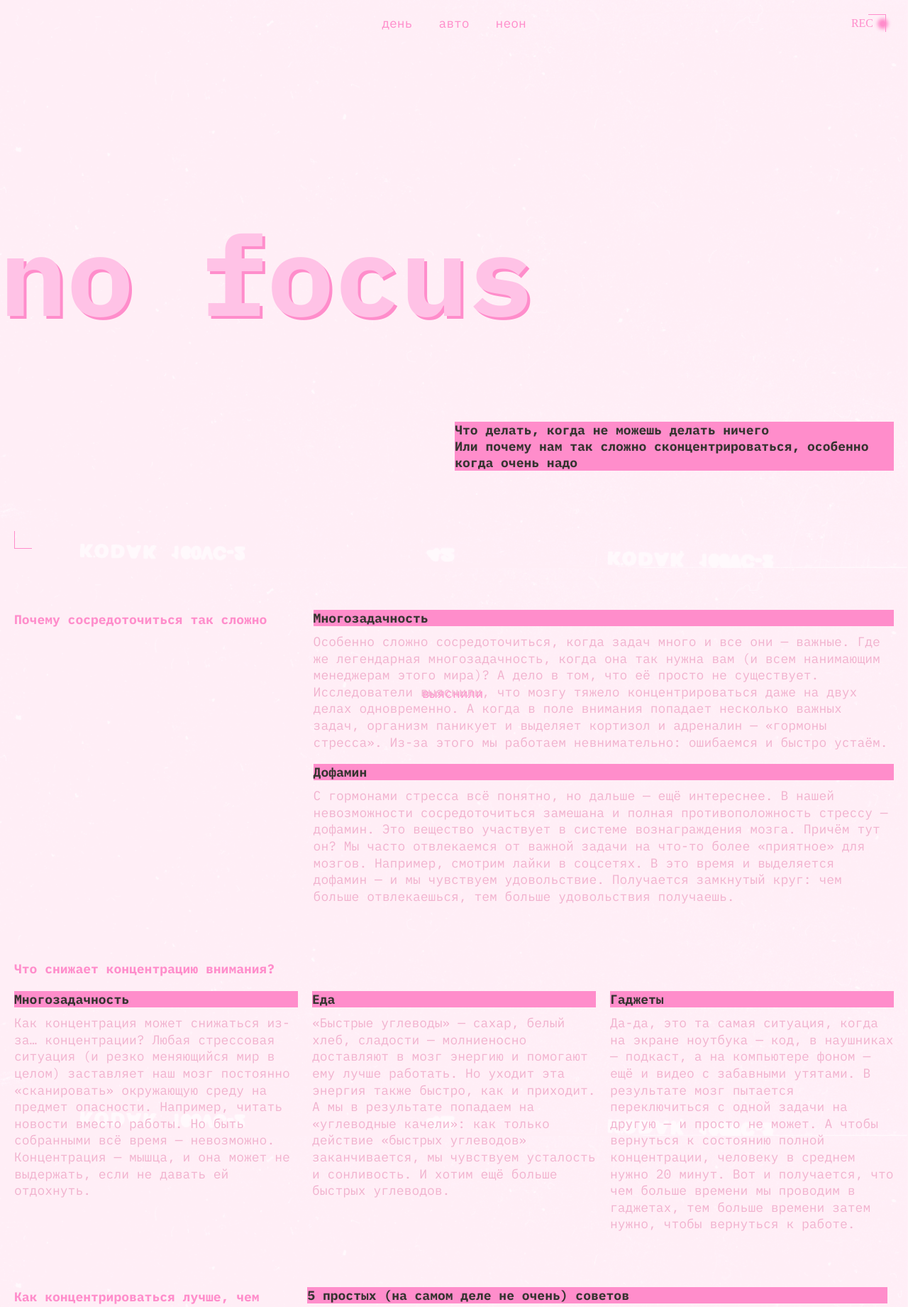
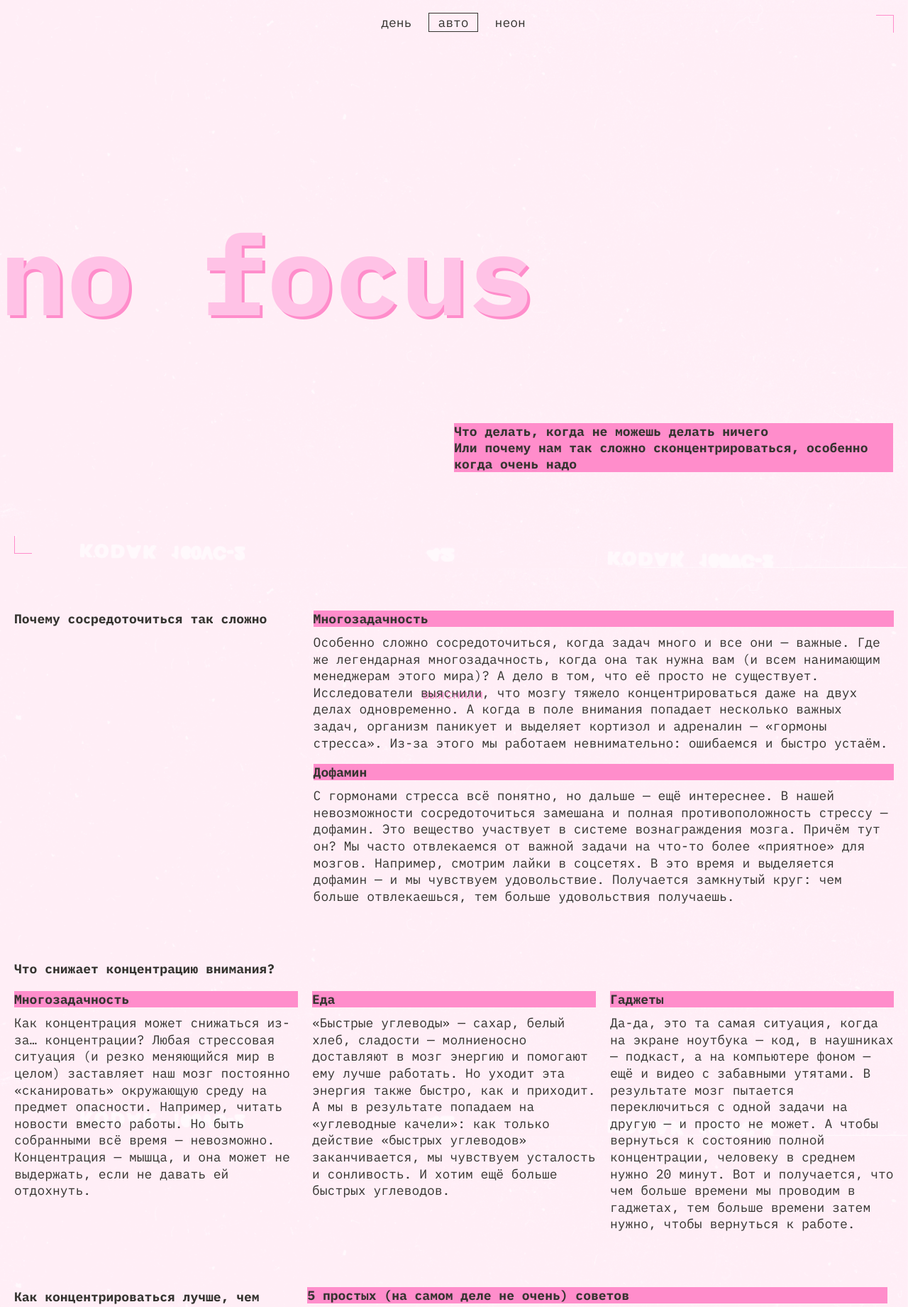
Before and after one commit to Genya1501/slozhno-sosredotochitsya, a plain HTML site: page index.html in a window 1280 px wide. Shown: the top 1841 px of the page at 71% size. Drawn offline with Linux system fonts and the light colour scheme.

Commit message:
Исправления

```diff
--- a/index.html
+++ b/index.html
@@ -41,13 +41,13 @@
           </li>
         </ul>
       </nav>
-      <h1 class="header__heading">no focus</h1>
-      <p class="header__text">
+      <h1 class="header__heading accent-shadow-text">no focus</h1>
+      <p class="header__text accent-background">
         Что делать, когда не можешь делать ничего <br />
         Или почему нам так сложно сконцентрироваться, особенно когда очень надо
       </p>
     </header>
-    <main class="main__content">
+    <main class="content">
       <section class="why">
         <h2 class="why__heading">Почему сосредоточиться так сложно</h2>
         <ul class="why__list">
--- a/styles/dark.css
+++ b/styles/dark.css
@@ -6,20 +6,31 @@
 
 
 .page.theme_dark {
-  --text-color-dark: #ff0070;
+  --accent-clr: #ff0070;
   --accent-clr-with-background: #000028;
-  --color-h1-dark: #db00ff;
-  --text-color-dark-main: #f1b2ce;
+  --accent-heading-clr: #db00ff;
+  --text-clr: #f1b2ce;
   --button-hover-clr: #ff007066;
+  --heading-clr: #ff0070;
+  --decorative-bracket-clr: #ff0070;
+  --menu-clr: #ff0070;
+  --headers-clr: #ff0070;
+  --rec-decoration-clr: #ff0070;
   --cover-image: url(../images/cover-image-dark.png);
 }
+
 @media (prefers-color-scheme: dark) {
   :root {
-    --text-color: #ff0070;
+    --accent-clr: #ff0070;
     --accent-clr-with-background: #000028;
     --accent-heading-clr: #db00ff;
     --text-clr: #f1b2ce;
     --button-hover-clr: #ff007066;
+    --heading-clr: #ff0070;
+    --decorative-bracket-clr: #ff0070;
+    --menu-clr: #ff0070;
+    --headers-clr: #ff0070;
+    --rec-decoration-clr: #ff0070;
     --cover-image: url(../images/cover-image-dark.png);
   }
 }
--- a/styles/light.css
+++ b/styles/light.css
@@ -9,7 +9,12 @@
   --accent-clr: #ff8dcb;
   --accent-clr-with-background: #353430;
   --accent-heading-clr: #ffc2e6;
+  --text-clr: #353430;
+  --button-hover-clr: #32312d66;
+  --decorative-bracket-clr: #353430;
+  --menu-clr: #353430;
   --rec-decoration-clr: transparent;
+  --heading-clr: #353430;
 }
 
 @media (prefers-color-scheme: light) {
@@ -18,6 +23,11 @@
     --accent-clr: #ff8dcb;
     --accent-clr-with-background: #353430;
     --accent-heading-clr: #ffc2e6;
+    --text-clr: #353430;
+    --button-hover-clr: #32312d66;
+    --decorative-bracket-clr: #353430;
+    --menu-clr: #353430;
     --rec-decoration-clr: transparent;
+    --heading-clr: #353430;
   }
 }
--- a/styles/style.css
+++ b/styles/style.css
@@ -1,19 +1,7 @@
 /* Основные стили проекта. Это стили для темы, которую вы верстаете первой. */
-:root {
-  --accent-clr: #ff0070;
-  --accent-clr-with-background: #000028;
-  --accent-heading-clr: #db00ff;
-  --text-clr: #f1b2ce;
-  --button-hover-clr: #ff007066;
-  --cover-image: url(../images/cover-image-dark.png);
-  --main-font: "IBM Plex mono";
-  --accent-heading-fs-mobile: clamp(7.25rem, 7.0115rem + 1.0178vw, 7.5rem);
-  --accent-heading-fs-desktop: clamp(7.5rem, 0.5625rem + 14.4531vw, 9.8125rem);
-  --bold: 700;
-}
 .page {
   margin: 0 auto;
-  padding: 10px;
+  padding: 0 10px 0 10px;
   background-image: var(--cover-image);
   background-repeat: no-repeat;
   background-position: top center;
@@ -25,8 +13,8 @@
   display: flex;
   align-items: center;
   gap: 10px;
-  margin: 4px 12px 0 0;
-  color: var(--accent-clr);
+  margin: 14px 12px 0 0;
+  color: var(--rec-decoration-clr);
   inset-inline-end: 0;
   inset-block-start: 0;
 }
@@ -37,8 +25,8 @@
   border-radius: 50%;
   inline-size: 7px;
   block-size: 7px;
-  background-color: var(--accent-clr);
-  box-shadow: 0 0 5px 4px var(--accent-clr);
+  background-color: var(--rec-decoration-clr);
+  box-shadow: 0 0 5px 4px var(--rec-decoration-clr);
 }
 .header {
   position: relative;
@@ -48,7 +36,8 @@
 }
 .decorated-zone::before {
   content: "";
-  inset: 0 93%;
+  top: 9px;
+  right: 0;
   position: absolute;
   inline-size: 25px;
   block-size: 25px;
@@ -57,7 +46,8 @@
 }
 .decorated-zone::after {
   content: "";
-  inset: 91% 0 0 0;
+  left: 0;
+  bottom: 10px;
   position: absolute;
   inline-size: 25px;
   block-size: 25px;
@@ -65,7 +55,7 @@
   border-left: 1px solid var(--accent-clr);
 }
 .header__theme-menu {
-  margin: 66px 8px 0 0;
+  margin: 73px 2px 0 0;
   justify-self: end;
 }
 .header__theme-menu-list {
@@ -74,7 +64,7 @@
   gap: 13px;
 }
 .header__theme-menu-button {
-  color: var(--accent-clr);
+  color: var(--menu-clr);
   background-color: transparent;
   border: none;
   padding: 2.5px 12px;
@@ -84,53 +74,53 @@
   line-height: 1.125em;
   text-align: center;
   text-transform: lowercase;
+  cursor: pointer;
 }
 .header__theme-menu-button:hover {
   outline: 1px solid var(--button-hover-clr);
 }
-
 .header__theme-menu-button:focus {
   outline: none;
 }
-
 .header__theme-menu-button:focus-visible {
   border-bottom: 1px solid var(--accent-clr);
-  outline: none;
 }
-
 .header__theme-menu-button_active {
   outline: 1px solid var(--menu-clr);
-  pointer-events: none;
 }
 .header__heading {
+  margin-top: 66px;
+}
+.accent-shadow-text {
   color: var(--accent-heading-clr);
   font-weight: var(--bold);
   font-size: var(--accent-heading-fs-mobile);
   line-height: 82.5%;
   text-shadow: 4px 4px 0 var(--accent-clr);
   font-family: var(--main-font);
-  margin-top: 71px;
 }
 .header__text {
-  color: var(--accent-clr-with-background);
-  background-color: var(--accent-clr);
   font-family: var(--main-font);
   line-height: 23px;
   align-self: end;
-  margin-bottom: 98px;
+  margin-bottom: 67px;
   font-weight: var(--bold);
   font-size: 18px;
 }
-.main__content {
+.accent-background {
+  color: var(--accent-clr-with-background);
+  background-color: var(--accent-clr);
+}
+.content {
   margin-bottom: 40px;
 }
 .why {
-  margin-top: 11px;
+  margin-top: 41px;
 }
 .why__heading {
   font-family: var(--main-font);
   line-height: 23px;
-  color: var(--accent-clr);
+  color: var(--heading-clr);
   font-weight: var(--bold);
   font-size: 18px;
 }
@@ -143,7 +133,7 @@
   color: var(--accent-clr-with-background);
   background-color: var(--accent-clr);
   margin-bottom: 10px;
-  font-weight: 700;
+  font-weight: var(--bold);
   font-size: 18px;
   line-height: 23px;
 }
@@ -158,13 +148,16 @@
   text-decoration: none;
   text-shadow: 2px 2px 0 var(--accent-clr);
 }
+.accent-link:hover {
+  border-bottom: 1px solid;
+}
 .what {
   margin-top: 47px;
 }
 .what__heading {
   font-family: var(--main-font);
   line-height: 23px;
-  color: var(--accent-clr);
+  color: var(--heading-clr);
   font-style: normal;
   font-size: 18px;
 }
@@ -193,7 +186,7 @@
   font-size: 18px;
   font-family: var(--main-font);
   line-height: 23px;
-  color: var(--accent-clr);
+  color: var(--heading-clr);
 }
 .how__list-container {
   margin-top: 20px;
@@ -227,6 +220,15 @@
 .gallery {
   margin-top: 49px;
 }
+.gallery__heading {
+font-family: var(--main-font);
+font-style: normal;
+font-weight: var(--bold);
+font-size: 18px;
+line-height: 23px;
+color: var(--accent-clr-with-background);
+background-color: var(--accent-clr);
+}
 .gallery__list {
   margin-top: 10px;
   display: flex;
@@ -241,11 +243,10 @@
   position: relative;
   display: flex;
   justify-content: center;
-  align-items: start;
+  align-items: center;
   height: 100vh;
 }
 .footer__text {
-  margin-top: 282px;
   color: var(--accent-heading-clr);
   font-weight: var(--bold);
   font-size: var(--accent-heading-fs-mobile);
@@ -255,41 +256,49 @@
 }
 @media (min-width: 768px) {
   .page {
-    padding: 20px;
+    padding: 0 20px 0 20px;
+  }
+  .decorative-rec-icon {
+    margin: 23px 12px 0 0;
   }
   .decorated-zone::before {
-    inset: 0 96%;
+    top: 21px;
   }
   .header__theme-menu {
-    margin-top: 167px;
+    margin-top: 188px;
   }
   .header__heading {
-    margin: 177px 0 0 -20px;
+    margin: 173px 0 0 -20px;
   }
   .header__text {
-    margin-bottom: 204px;
+    margin-bottom: 184px;
     margin-right: 1px;
     justify-self: end;
     width: 49.9%;
   }
-  .main__content {
-    margin-bottom: 79px;
+  .content {
+    margin-bottom: 60px;
   }
   .why {
+    margin-top: 61px;
     gap: 20px;
     display: flex;
     justify-content: space-between;
   }
   .why__heading {
     width: 29%;
-    margin-top: 32px;
   }
   .why__list {
     width: 65%;
-    margin-top: 11px;
+  }
+  .why__list-item {
+    margin: 0;
+  }
+  .why__list-text {
+    margin-bottom: 17px;
   }
   .what {
-    margin-top: 77px;
+    margin-top: 62px;
   }
   .what__heading {
     width: 30.73vw;
@@ -339,30 +348,31 @@
     margin-top: 0;
     block-size: 100%;
   }
-  .footer__text {
-    margin-top: 445px;
-  }
 }
 @media (min-width: 1024px) {
-  .decorated-zone::before {
-    inset: 0 97.1%;
-  }
+
   .header__heading {
     margin-top: 277px;
     font-size: 157px;
   }
+  .decorated-zone::before {
+    top: 21px;
+  }
+  .decorated-zone::after {
+    bottom: 20px;
+  }
   .header__text {
-    margin: 0 0 157px 0;
+    margin-bottom: 135px;
   }
   .header__theme-menu {
     justify-self: center;
-    margin: 0;
+    margin-top: 19px;
   }
   .header__theme-menu-list {
     flex-direction: row;
   }
   .why {
-    margin-top: 9px;
+    margin-top: 60px;
   }
   .why__list {
     width: 66%;
@@ -402,6 +412,5 @@
   }
   .footer__text {
     font-size: 157px;
-    margin-top: 302px;
   }
 }
--- a/styles/variables.css
+++ b/styles/variables.css
@@ -2,13 +2,19 @@
   Переменные для вашего проекта
   и их переопределение под различные устройства
 */
-:root {--accent-clr: #ff0070;
+:root {
+  --accent-clr: #ff0070;
   --accent-clr-with-background: #000028;
   --accent-heading-clr: #db00ff;
   --text-clr: #f1b2ce;
   --heading-clr: #ff0070;
   --button-hover-clr: #ff007066;
+  --decorative-bracket-clr: #ff0070;
+  --menu-clr: #ff0070;
+  --headers-clr: #ff0070;
+  --rec-decoration-clr: #ff0070;
   --cover-image: url(../images/cover-image-dark.png);
+  --gap: 20px;
   --main-font: "IBM Plex mono";
   --accent-heading-fs-mobile: clamp(7.25rem, 7.0115rem + 1.0178vw, 7.5rem);
   --accent-heading-fs-desktop: clamp(7.5rem, 0.5625rem + 14.4531vw, 9.8125rem);
```
